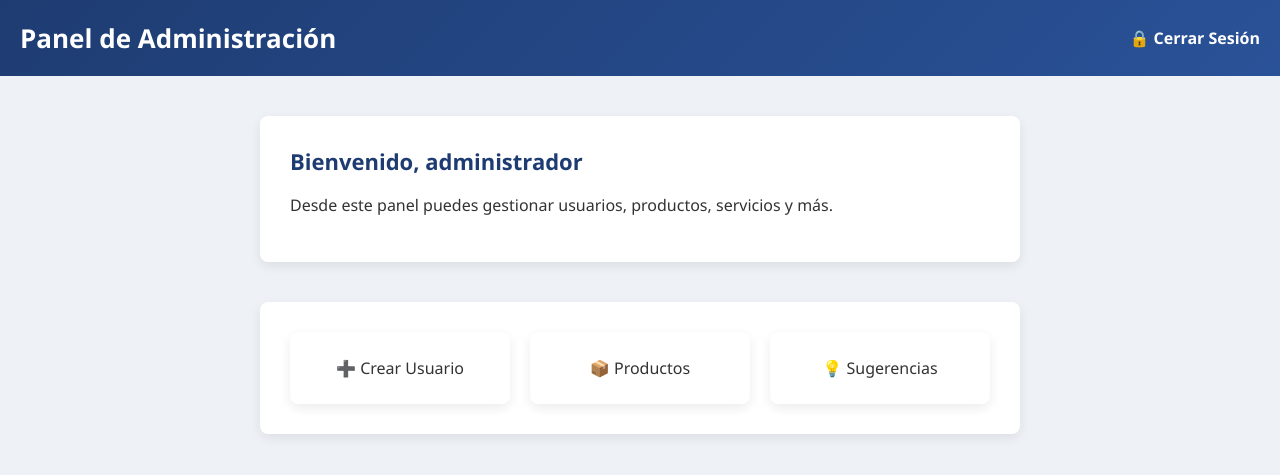
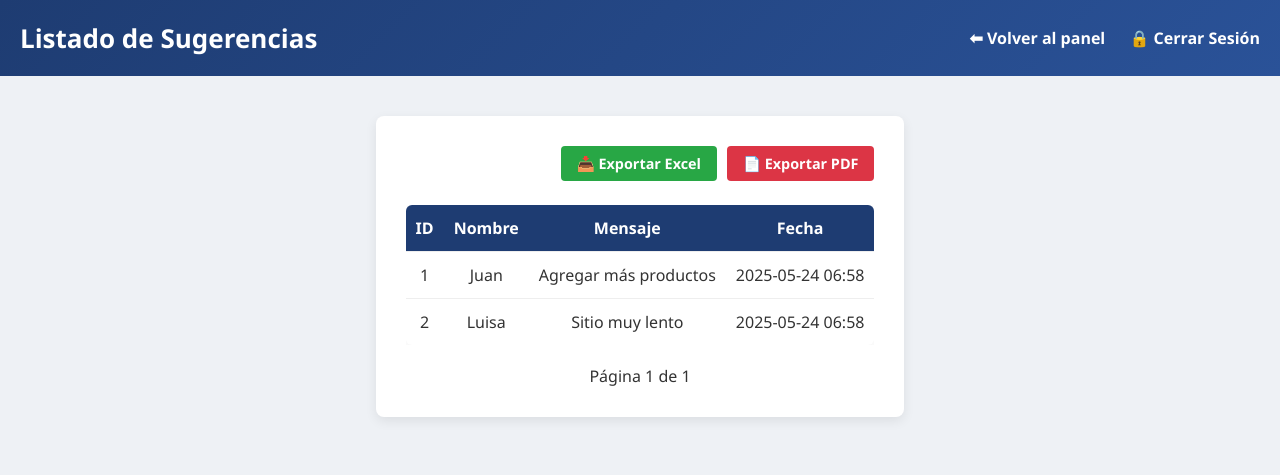
Before and after one commit to cecidavi/Partner, a Flask app: page /admin/admin/sugerencias in a window 1280 px wide. Shown: the top 475 px of the page. Run offline with Flask 3, Linux system fonts and the light colour scheme; the visitor is signed in with stand-in values (Sample User, id 1); data comes from the database, SQL or seed files in the repository; parts of the project's set-up code (start-up, migrations or seed data) failed here and were passed over; some libraries are stand-ins or nearby versions.

Commit message:
muchos cambios captcha sugerencias pdf/exel etc....

```diff
--- a/app/routes/admin.py
+++ b/app/routes/admin.py
@@ -1,4 +1,5 @@
 # app/routes/admin.py
+
 from flask import (
     render_template, redirect, url_for, flash,
     Blueprint, request, send_file
@@ -19,13 +20,18 @@ from reportlab.lib.pagesizes import letter
 
 admin_bp = Blueprint('admin', __name__)
 
+# —————————————————————————————————————————————
 # Panel principal
+# —————————————————————————————————————————————
 @admin_bp.route('/admin')
 @login_required
 def admin_home():
     return render_template('admin/admin.html')
 
-# Crear usuario
+
+# —————————————————————————————————————————————
+# Usuarios
+# —————————————————————————————————————————————
 @admin_bp.route('/admin/crear-usuario', methods=['GET', 'POST'])
 @login_required
 def crear_usuario():
@@ -43,7 +49,10 @@ def crear_usuario():
         return redirect(url_for('admin.admin_home'))
     return render_template('admin/crear_usuario.html', form=form)
 
-# CRUD Productos
+
+# —————————————————————————————————————————————
+# Productos (CRUD)
+# —————————————————————————————————————————————
 @admin_bp.route('/admin/productos', methods=['GET', 'POST'])
 @login_required
 def productos_admin():
@@ -63,21 +72,23 @@ def productos_admin():
         return redirect(url_for('admin.productos_admin'))
     return render_template('admin/productos_admin.html', form=form, productos=productos)
 
+
 @admin_bp.route('/admin/productos/<int:producto_id>/editar', methods=['GET', 'POST'])
 @login_required
 def editar_producto(producto_id):
     producto = Producto.query.get_or_404(producto_id)
     form = ProductoForm(obj=producto)
     if form.validate_on_submit():
-        producto.nombre       = form.nombre.data
-        producto.descripcion  = form.descripcion.data
-        producto.imagen_url   = form.imagen_url.data
-        producto.precio       = form.precio.data
-        producto.estatus      = form.estatus.data
+        producto.nombre      = form.nombre.data
+        producto.descripcion = form.descripcion.data
+        producto.imagen_url  = form.imagen_url.data
+        producto.precio      = form.precio.data
+        producto.estatus     = form.estatus.data
         db.session.commit()
         flash('Producto actualizado correctamente.', 'success')
         return redirect(url_for('admin.productos_admin'))
     return render_template('admin/editar_producto.html', form=form, producto=producto)
+
 
 @admin_bp.route('/admin/productos/<int:producto_id>/eliminar', methods=['POST'])
 @login_required
@@ -88,9 +99,10 @@ def eliminar_producto(producto_id):
     flash('Producto eliminado.', 'info')
     return redirect(url_for('admin.productos_admin'))
 
-# ---------------------------------------------------
-# Gestión de Sugerencias
-# ---------------------------------------------------
+
+# —————————————————————————————————————————————
+# Sugerencias
+# —————————————————————————————————————————————
 
 # 1. Listado paginado
 @admin_bp.route('/admin/sugerencias')
@@ -100,7 +112,7 @@ def lista_sugerencias():
     per_page = 10
     pagination = Sugerencia.query \
         .order_by(Sugerencia.fecha.desc()) \
-        .paginate(page, per_page, error_out=False)
+        .paginate(page=page, per_page=per_page, error_out=False)
     return render_template(
         'admin/lista_sugerencias.html',
         sugerencias=pagination.items,
@@ -113,10 +125,10 @@ def lista_sugerencias():
 def exportar_sugerencias_excel():
     todas = Sugerencia.query.order_by(Sugerencia.fecha).all()
     df = pd.DataFrame([{
-        'ID': s.id,
+        'ID':     s.id,
         'Nombre': s.nombre,
         'Mensaje': s.mensaje,
-        'Fecha': s.fecha.strftime('%Y-%m-%d %H:%M')
+        'Fecha':  s.fecha.strftime('%Y-%m-%d %H:%M')
     } for s in todas])
     salida = io.BytesIO()
     df.to_excel(salida, index=False, engine='openpyxl')
--- a/app/static/css/admin.css
+++ b/app/static/css/admin.css
@@ -1,3 +1,4 @@
+/* ———————————————— GLOBAL ———————————————— */
 body {
     font-family: 'Segoe UI', sans-serif;
     margin: 0;
@@ -6,12 +7,14 @@ body {
     color: #333;
 }
 
+/* ———————————————— CONTENEDOR PRINCIPAL ———————————————— */
 .admin-container {
     display: flex;
     flex-direction: column;
     min-height: 100vh;
 }
 
+/* ———————————————— HEADER ———————————————— */
 .admin-header {
     background: linear-gradient(135deg, #1e3c72 0%, #2a5298 100%);
     color: white;
@@ -21,12 +24,10 @@ body {
     align-items: center;
     flex-wrap: wrap;
 }
-
 .admin-header h1 {
     margin: 0;
     font-size: 26px;
 }
-
 .admin-header nav a {
     margin-left: 20px;
     color: #ffffff;
@@ -34,18 +35,17 @@ body {
     font-weight: bold;
     transition: color 0.3s ease;
 }
-
 .admin-header nav a:hover {
     color: #ffdd57;
 }
 
+/* ———————————————— MAIN ———————————————— */
 .admin-main {
     flex: 1;
     padding: 40px 20px;
     max-width: 1000px;
     margin: 0 auto;
 }
-
 section {
     background: #ffffff;
     border-radius: 8px;
@@ -53,13 +53,13 @@ section {
     box-shadow: 0 4px 12px rgba(0,0,0,0.08);
     margin-bottom: 40px;
 }
-
 section h2 {
     margin-top: 0;
     color: #1e3c72;
     font-size: 22px;
 }
 
+/* ————————————— FORMULARIOS Y CONTROLES ————————————— */
 input[type="text"],
 input[type="number"],
 select,
@@ -73,7 +73,6 @@ button {
     border-radius: 6px;
     font-size: 16px;
 }
-
 button, .btn-edit, .btn-delete {
     background-color: #1e3c72;
     color: white;
@@ -83,41 +82,45 @@ button, .btn-edit, .btn-delete {
     cursor: pointer;
     transition: background-color 0.3s ease;
 }
-
 button:hover, .btn-edit:hover, .btn-delete:hover {
     background-color: #16335e;
 }
-
 .btn-edit {
     background-color: #ffc107;
     margin-right: 5px;
 }
-
 .btn-delete {
     background-color: #dc3545;
 }
 
+/* ————————————— TABLAS ————————————— */
 .table-container {
     overflow-x: auto;
 }
-
 table {
     width: 100%;
     border-collapse: collapse;
-    margin-top: 20px;
+    margin-top: 0;
+    background: #fff;
+    border-radius: 6px;
+    overflow: hidden;
+    box-shadow: 0 4px 12px rgba(0,0,0,0.05);
 }
-
 th, td {
     text-align: center;
     padding: 12px 10px;
-    border: 1px solid #ddd;
+    border-bottom: 1px solid #eee;
+}
+th {
+    background-color: #1e3c72;
+    color: #fff;
+    font-weight: 600;
+}
+tr:last-child td {
+    border-bottom: none;
 }
 
-th {
-    background-color: #1e3c72;
-    color: white;
-}
-
+/* ————————————— IMÁGENES EN TABLA ————————————— */
 img {
     max-width: 70px;
     max-height: 50px;
@@ -125,7 +128,7 @@ img {
     border-radius: 4px;
 }
 
-/* Contenedor de tarjetas de acción */
+/* ————————————— ACCIONES RÁPIDAS ————————————— */
 .admin-actions {
     display: flex;
     flex-wrap: wrap;
@@ -133,8 +136,6 @@ img {
     gap: 20px;
     margin-top: 30px;
 }
-
-/* Tarjeta individual */
 .action-card {
     background: #ffffff;
     border-radius: 8px;
@@ -146,22 +147,68 @@ img {
     transition: transform 0.2s ease, box-shadow 0.2s ease;
     color: inherit;
 }
-
-/* Icono dentro de la tarjeta */
 .action-card .action-icon {
     font-size: 36px;
     margin-bottom: 12px;
 }
-
-/* Texto de la tarjeta */
 .action-card .action-text {
     font-size: 16px;
     font-weight: bold;
     color: #1e3c72;
 }
-
-/* Hover sobre la tarjeta */
 .action-card:hover {
     transform: translateY(-5px);
     box-shadow: 0 6px 16px rgba(0,0,0,0.12);
 }
+
+/* ————————————— EXPORTACIÓN DE SUGERENCIAS ————————————— */
+.export-buttons {
+    display: flex;
+    justify-content: flex-end;
+    gap: 10px;
+    margin-bottom: 1.5rem;
+}
+.export-buttons .btn {
+    display: inline-block;
+    padding: 0.5rem 1rem;
+    font-size: 0.9rem;
+    font-weight: 600;
+    text-decoration: none;
+    color: #fff;
+    border-radius: 4px;
+    transition: background-color 0.2s ease, transform 0.2s ease;
+}
+.export-buttons .export-excel {
+    background-color: #28a745;
+}
+.export-buttons .export-excel:hover {
+    background-color: #218838;
+    transform: translateY(-1px);
+}
+.export-buttons .export-pdf {
+    background-color: #dc3545;
+}
+.export-buttons .export-pdf:hover {
+    background-color: #c82333;
+    transform: translateY(-1px);
+}
+
+/* ————————————— PAGINACIÓN ————————————— */
+.pagination {
+    display: flex;
+    justify-content: center;
+    align-items: center;
+    gap: 1rem;
+    margin-top: 1.5rem;
+}
+.pagination .btn {
+    background-color: #1e3c72;
+    color: #fff;
+    padding: 0.4rem 0.8rem;
+    border-radius: 4px;
+    text-decoration: none;
+    transition: background-color 0.2s ease;
+}
+.pagination .btn:hover {
+    background-color: #16335e;
+}
--- a/app/templates/admin/admin.html
+++ b/app/templates/admin/admin.html
@@ -1,8 +1,9 @@
+{# templates/admin/admin.html #}
 <!DOCTYPE html>
 <html lang="es">
 <head>
   <meta charset="UTF-8">
-    <title>Panel de Administración - PARNET</title>
+  <title>{% block title %}Panel de Administración - PARNET{% endblock %}</title>
   <meta name="viewport" content="width=device-width, initial-scale=1.0">
   <link rel="stylesheet" href="{{ url_for('static', filename='css/admin.css') }}">
 </head>
@@ -16,6 +17,8 @@
     </header>
 
     <main class="admin-main">
+      {# Este es el bloque que podrán rellenar las plantillas hijas #}
+      {% block admin_content %}
       <section class="admin-welcome">
         <h2>Bienvenido, administrador</h2>
         <p>Desde este panel puedes gestionar usuarios, productos, servicios y más.</p>
@@ -26,6 +29,7 @@
         <a href="{{ url_for('admin.productos_admin') }}" class="action-card">📦 Productos</a>
         <a href="{{ url_for('admin.lista_sugerencias') }}" class="action-card">💡 Sugerencias</a>
       </section>
+      {% endblock %}
     </main>
   </div>
 </body>
--- a/app/templates/admin/lista_sugerencias.html
+++ b/app/templates/admin/lista_sugerencias.html
@@ -1,14 +1,46 @@
-{% extends "admin/admin.html" %}
-{% block admin_content %}
-<section class="admin-section">
-  <h2>📋 Listado de Sugerencias</h2>
+{# templates/admin/lista_sugerencias.html #}
+<!DOCTYPE html>
+<html lang="es">
+<head>
+    <meta charset="UTF-8">
+    <title>Listado de Sugerencias - Admin</title>
+    <link rel="stylesheet" href="{{ url_for('static', filename='css/admin.css') }}">
+</head>
+<body>
+<div class="admin-container">
+    <!-- Header -->
+    <header class="admin-header">
+        <h1>Listado de Sugerencias</h1>
+        <nav>
+            <a href="{{ url_for('admin.admin_home') }}">⬅ Volver al panel</a>
+            <a href="{{ url_for('auth.logout') }}">🔒 Cerrar Sesión</a>
+        </nav>
+    </header>
+
+    <!-- Main -->
+    <main class="admin-main">
+        <section>
+            <!-- Botones de exportación -->
             <div class="export-buttons">
-    <a href="{{ url_for('admin.exportar_sugerencias_excel') }}">Exportar a Excel</a> |
-    <a href="{{ url_for('admin.exportar_sugerencias_pdf') }}">Exportar a PDF</a>
+            <a href="{{ url_for('admin.exportar_sugerencias_excel') }}" class="btn export-excel">
+                📥 Exportar Excel
+            </a>
+            <a href="{{ url_for('admin.exportar_sugerencias_pdf') }}" class="btn export-pdf">
+            📄 Exportar PDF
+            </a>
             </div>
-  <table class="admin-table">
+
+
+            <!-- Tabla de sugerencias -->
+            <div class="table-container">
+                <table>
                     <thead>
-      <tr><th>ID</th><th>Nombre</th><th>Mensaje</th><th>Fecha</th></tr>
+                        <tr>
+                            <th>ID</th>
+                            <th>Nombre</th>
+                            <th>Mensaje</th>
+                            <th>Fecha</th>
+                        </tr>
                     </thead>
                     <tbody>
                         {% for s in sugerencias %}
@@ -21,15 +53,20 @@
                         {% endfor %}
                     </tbody>
                 </table>
+            </div>
 
-  <div class="pagination">
+            <!-- Paginación -->
+            <div class="pagination" style="margin-top: 20px; text-align: center;">
                 {% if pagination.has_prev %}
-      <a href="{{ url_for('admin.lista_sugerencias', page=pagination.prev_num) }}">« Anterior</a>
+                  <a href="{{ url_for('admin.lista_sugerencias', page=pagination.prev_num) }}" class="btn">« Anterior</a>
                 {% endif %}
-    Página {{ pagination.page }} de {{ pagination.pages }}
+                <span style="margin: 0 10px;">Página {{ pagination.page }} de {{ pagination.pages }}</span>
                 {% if pagination.has_next %}
-      <a href="{{ url_for('admin.lista_sugerencias', page=pagination.next_num) }}">Siguiente »</a>
+                  <a href="{{ url_for('admin.lista_sugerencias', page=pagination.next_num) }}" class="btn">Siguiente »</a>
                 {% endif %}
             </div>
         </section>
-{% endblock %}
+    </main>
+</div>
+</body>
+</html>
```
Lines whose indentation alone changed are shown as unchanged.
